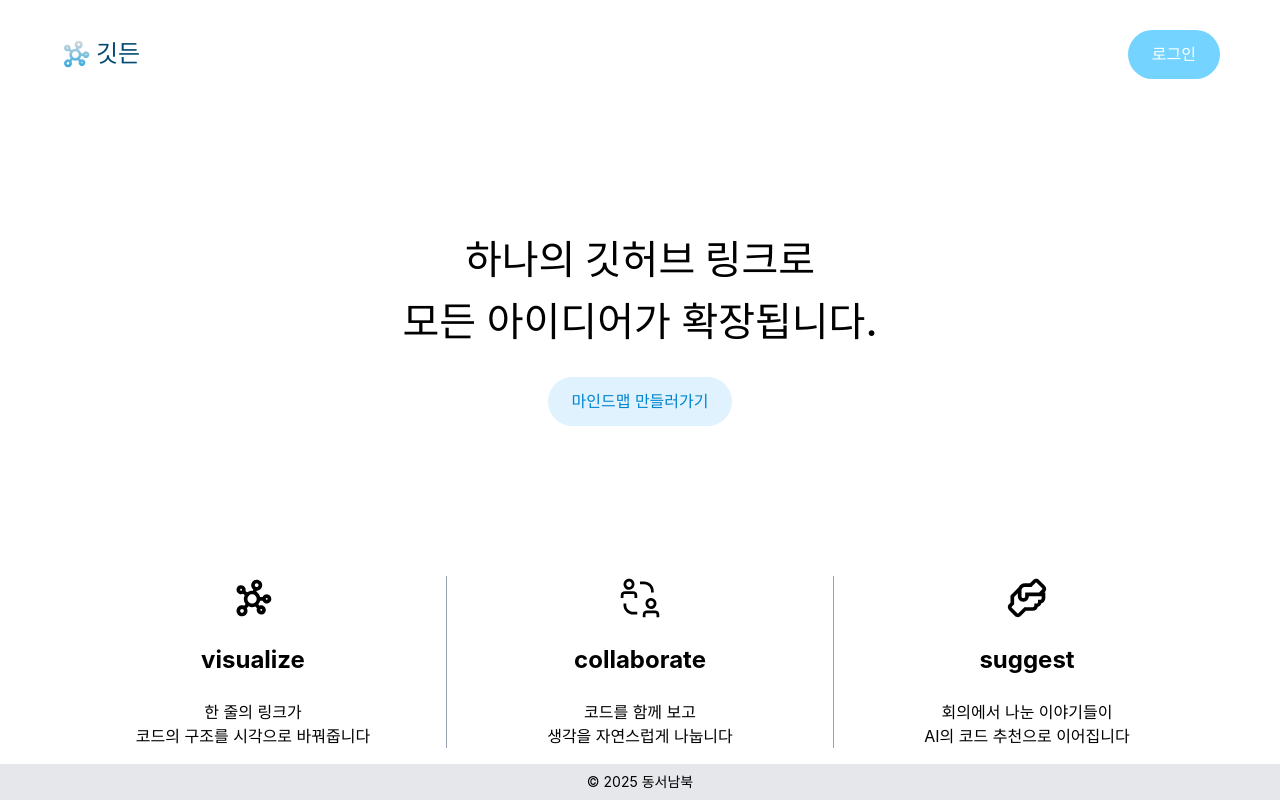
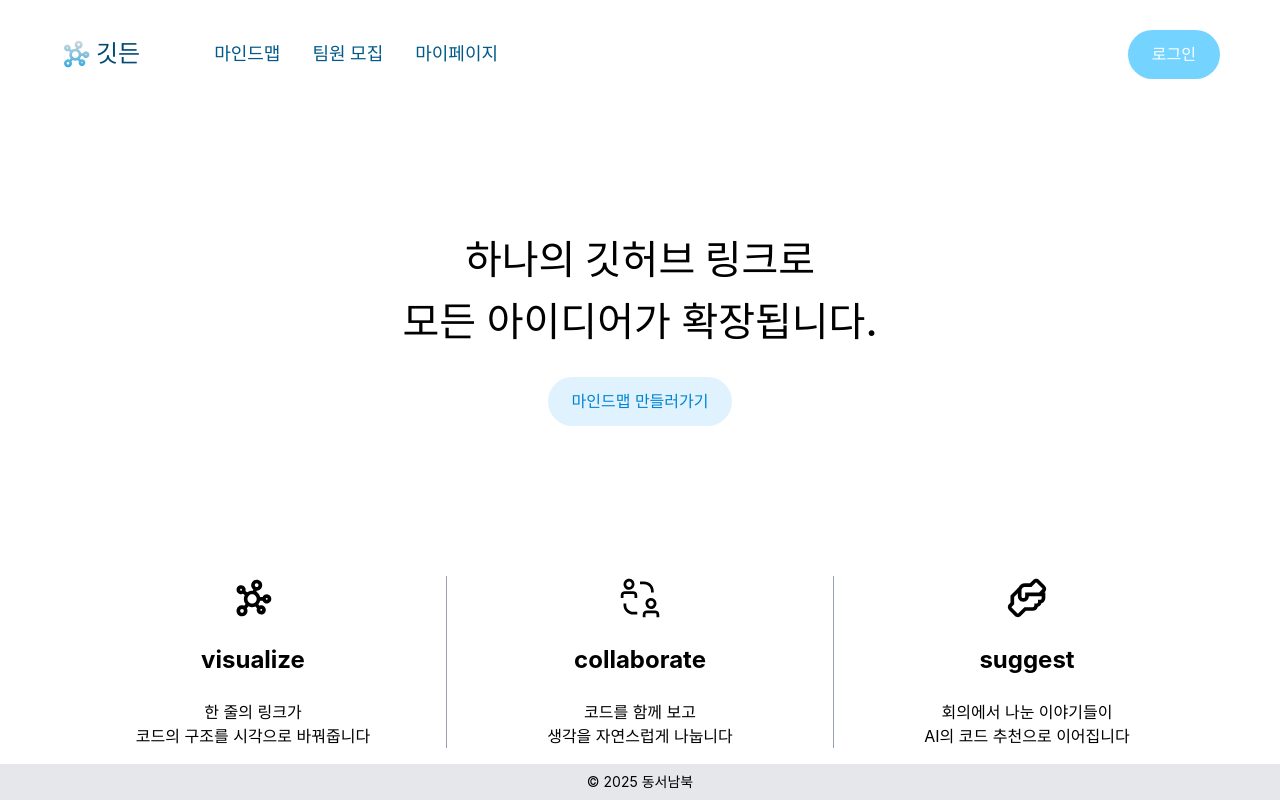
Before and after one commit to Gitdeun/gitdeun-FE, a React (Vite) app: page /login in a window 1280 px wide. Built offline with nearby package versions, Linux system fonts and the light colour scheme.

Commit message:
feat : 헤더기능 추가

```diff
--- a/src/components/Header.tsx
+++ b/src/components/Header.tsx
@@ -1,4 +1,5 @@
 import { useState, useEffect } from "react";
+import { Link, useLocation } from "react-router-dom";
 import logo from "../assets/images/ic_logo.svg";
 import LoginModal from "./modal/LoginModal";
 import { getUserInfo, logoutUser } from "../api/auth";
@@ -11,21 +12,26 @@ interface User {
 export default function Header() {
   const [showModal, setShowModal] = useState(false);
   const [user, setUser] = useState<User | null>(null);
+  const { pathname } = useLocation();
+
+  const baseNav =
+    "text-lg font-semibold relative after:content-[''] after:absolute after:left-0 after:-bottom-1 after:h-[2px] after:bg-sky-500 after:transition-all after:duration-300";
+  const inactive = "text-sky-800 hover:text-sky-500 after:w-0 hover:after:w-full";
+  const active = "text-sky-500 after:w-full";
+
+  const isMindmap = pathname.startsWith("/mindmap");
+  const isPosts = pathname.startsWith("/posts") || pathname.startsWith("/post");
+  const isMypage = pathname.startsWith("/mypage");
 
   useEffect(() => {
     const token = localStorage.getItem("accessToken")?.trim();
-
     if (!token) {
       setUser(null);
       return;
     }
-
-    getUserInfo(token)
+    getUserInfo()
       .then((data) => {
-        setUser({
-          nickname: data.nickname,
-          profileImage: data.profileImage,
-        });
+        setUser({ nickname: data.nickname, profileImage: data.profileImage });
       })
       .catch((err) => {
         console.warn("❗ 사용자 정보를 불러오지 못했습니다:", err);
@@ -49,6 +55,32 @@ export default function Header() {
       <div className="flex items-center space-x-1">
         <img src={logo} alt="Gitdeun logo" className="w-8 h-8" />
         <span className="text-2xl font-bold text-sky-900">깃든</span>
+
+        <nav className="flex items-center space-x-8 ml-[70px]">
+          <Link
+            to="/mindmap"
+            className={`${baseNav} ${isMindmap ? active : inactive}`}
+            aria-current={isMindmap ? "page" : undefined}
+          >
+            마인드맵
+          </Link>
+
+          <Link
+            to="/posts"
+            className={`${baseNav} ${isPosts ? active : inactive}`}
+            aria-current={isPosts ? "page" : undefined}
+          >
+            팀원 모집
+          </Link>
+
+          <Link
+            to="/mypage"
+            className={`${baseNav} ${isMypage ? active : inactive}`}
+            aria-current={isMypage ? "page" : undefined}
+          >
+            마이페이지
+          </Link>
+        </nav>
       </div>
 
       {!user ? (
```
